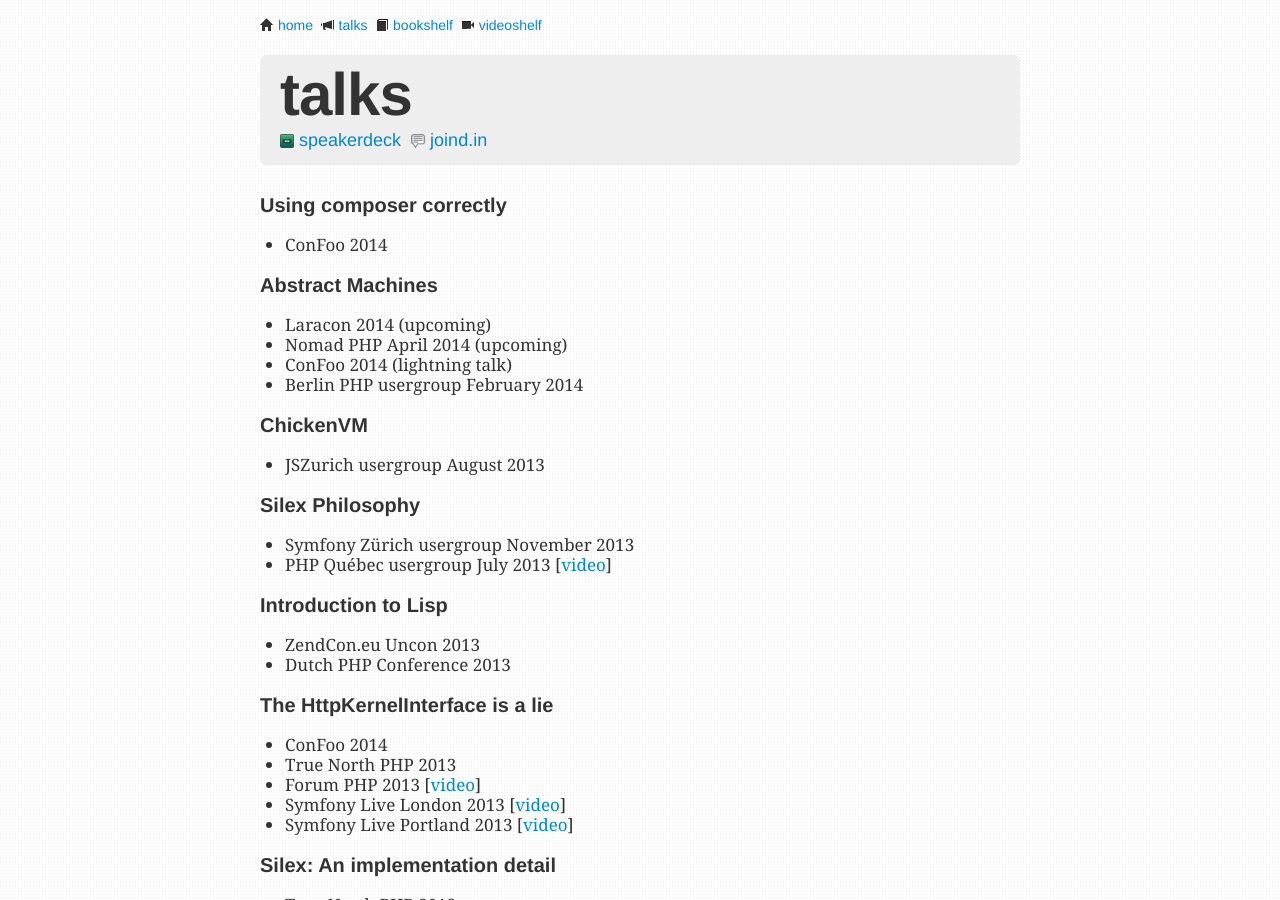
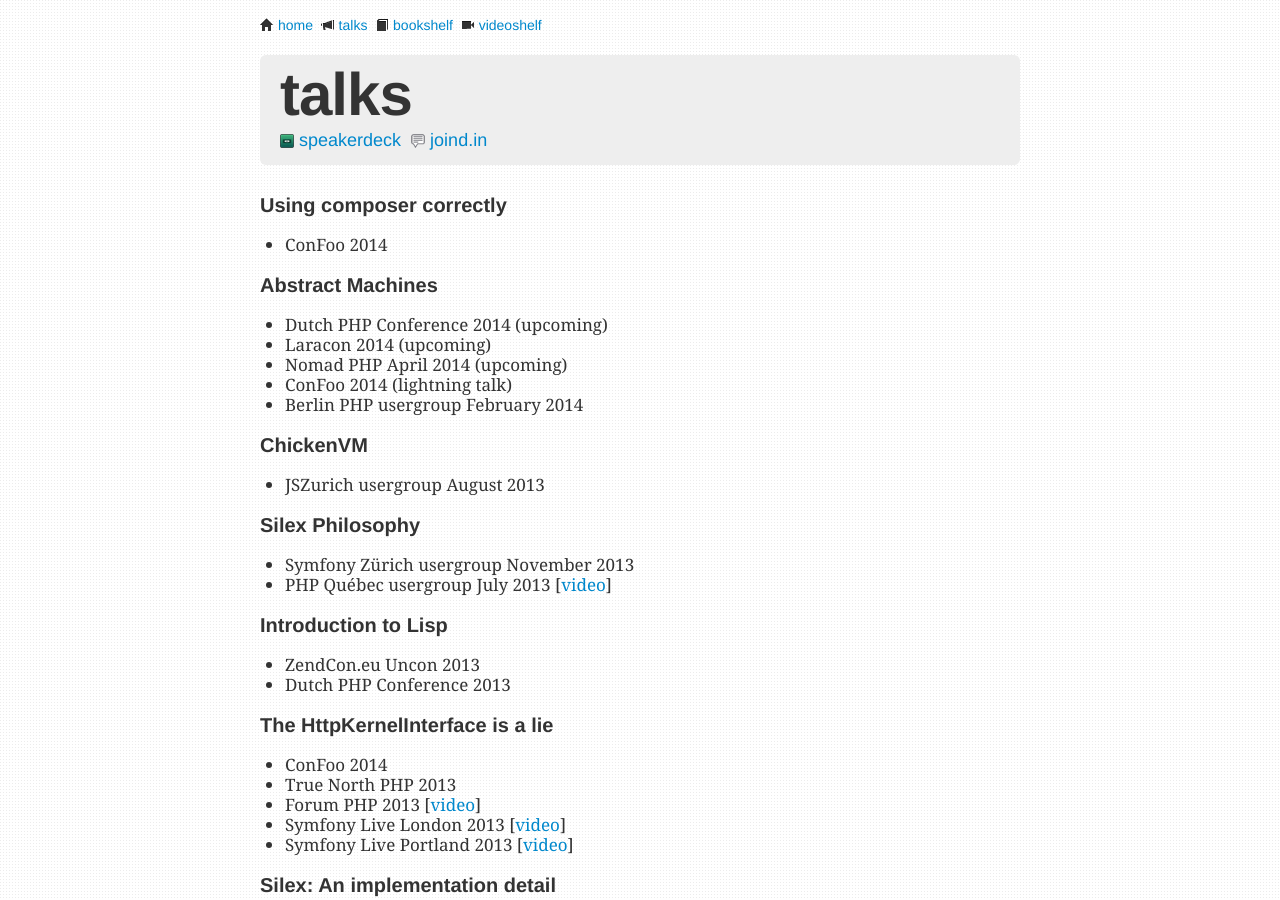
Before and after one commit to igorw/weblog, a Jekyll site: the page built from talks.md, in a window 1280 px wide and 900 px high. Built offline with Jekyll 4.4.1, drawn with Linux system fonts in a browser that asks for light colours; Markdown is read by kramdown in place of the engine named in the settings.

Commit message:
abstract machines at dpc14

```diff
--- a/talks.md
+++ b/talks.md
@@ -17,6 +17,7 @@
 
 ### Abstract Machines
 
+* Dutch PHP Conference 2014 (upcoming)
 * Laracon 2014 (upcoming)
 * Nomad PHP April 2014 (upcoming)
 * ConFoo 2014 (lightning talk)
```
